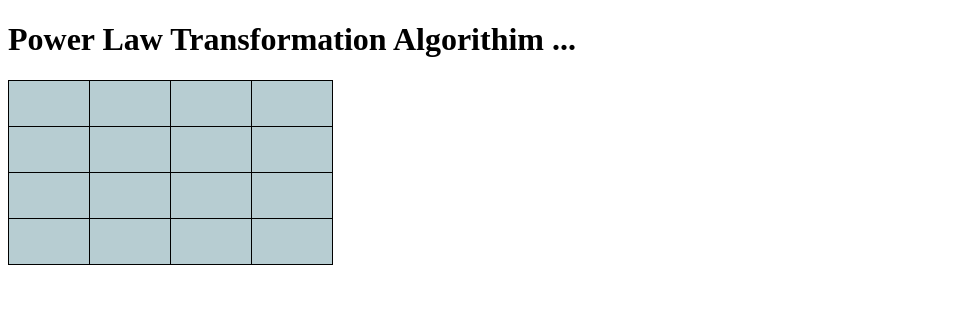
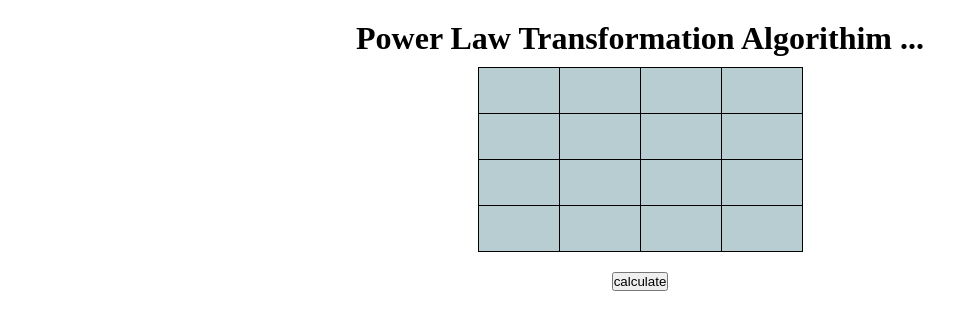
Before and after one commit to Noman-Nom/Digital-image-processing-Power-Law-Transformation-Algorithm, a plain HTML site: page index.html in a window 1280 px wide. Shown: the whole page, without its empty margins (0-978 px from the left). Drawn offline with Linux system fonts and the light colour scheme.

Commit message:
ui/ux working

```diff
--- a/index.html
+++ b/index.html
@@ -10,7 +10,11 @@
 
     <h1>Power Law Transformation Algorithim ...</h1>
 
-    <table>
+    <div class="container">
+
+
+
+    <table id="inputMatrix">
         <tbody>
             <tr>
                 <td><input type="text"></td>
@@ -44,5 +48,12 @@
         </tbody>
     </table>
 
+
+    <button onclick="calculate()">calculate</button>
+    <table id="resultMatrix">
+
+    </table>
+</div>
+
 </body>
 </html>
--- a/style.css
+++ b/style.css
@@ -1,3 +1,27 @@
+
+*{
+margin:0;
+padding:0;
+}
+body,html{
+width:100%;
+height:100%;
+box-sizing: border-box;
+}
+
+
+h1{
+    text-align: center;
+    margin-top: 20px;
+
+}
+.container{
+    display: flex;
+    justify-content: center;
+    align-items: center;
+    flex-direction: column;
+    gap: 20px;
+}
 table {
     border-collapse: collapse;
     margin-top: 10px;
```
